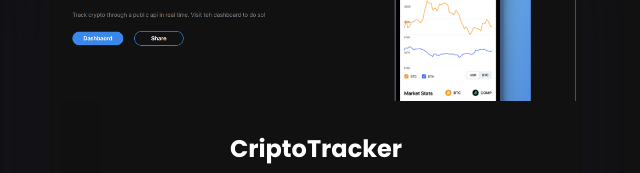
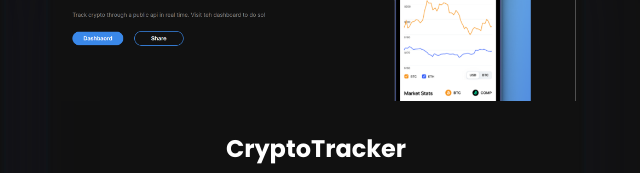
Before and after one commit to Pawan123Pawan/pawan-profile, a plain HTML site: page index.html in a window 1280 px wide. Shown: the part 4780-4953 px from the top of the page, 614-1254 px from the left. Drawn offline with nearby package versions, Linux system fonts and the light colour scheme.

Commit message:
push code

```diff
--- a/index.html
+++ b/index.html
@@ -343,7 +343,7 @@
                             <img src="./images/cripto-image.png" alt="project-img">
                         </div>
                         <div class="content">
-                            <h2 class="project-title">CriptoTracker</h2>
+                            <h2 class="project-title">CryptoTracker</h2>
                             <p class="project-description">Crafted a dynamic crypto tracker website using HTML, CSS, JavaScript, ReactJS, and Material-UI. The site features a responsive design, offering optimal user experience on various devices. Advanced dashboard functionalities enable intuitive comparison of cryptocurrencies. The inclusion of dynamic visuals enhances data representation, providing users with a visually appealing and interactive platform. The seamless integration ensures efficient functionality, making it a comprehensive tool for tracking and analyzing cryptocurrency data.</p>
 
                             <h5 class="project-tech-stack">Tech Stack: HTML | CSS | Javascript | ReactJs | MaterialUI </h5>
```
